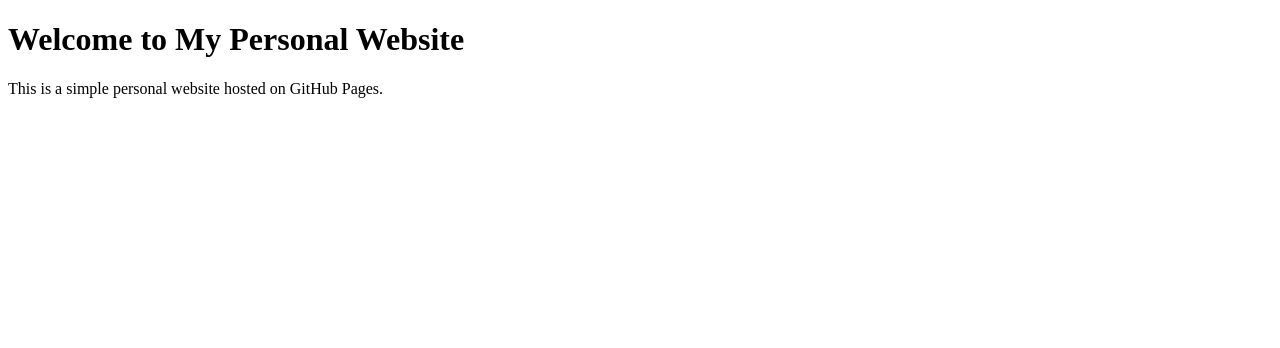
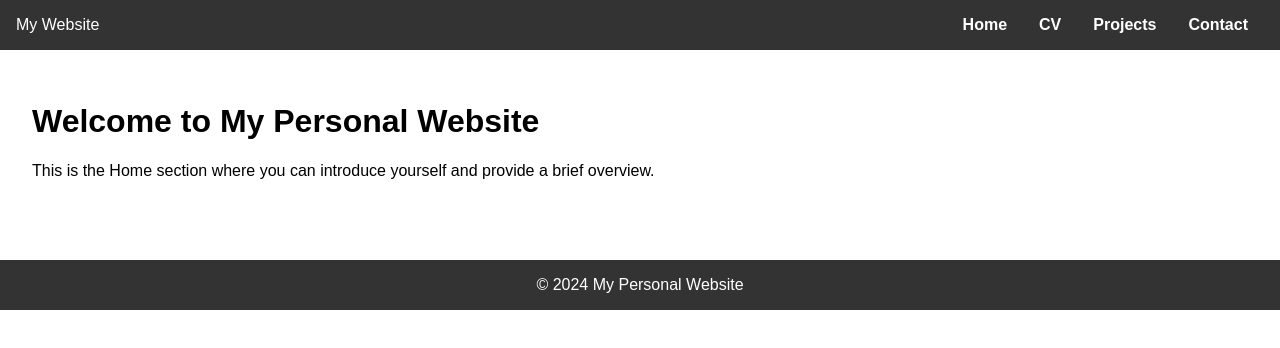
Before and after one commit to abdullahnafisah/abdullahnafisah.github.io, a plain HTML site: page index.html in a window 1280 px wide. Drawn offline with Linux system fonts and the light colour scheme.

Commit message:
update main tabs

```diff
--- a/index.html
+++ b/index.html
@@ -4,9 +4,97 @@
     <meta charset="UTF-8">
     <meta name="viewport" content="width=device-width, initial-scale=1.0">
     <title>My Personal Website</title>
+    <style>
+        body {
+            font-family: Arial, sans-serif;
+            margin: 0;
+            padding: 0;
+            box-sizing: border-box;
+        }
+        nav {
+            background-color: #333;
+            color: #fff;
+            padding: 1rem;
+            display: flex;
+            justify-content: space-between;
+            align-items: center;
+        }
+        nav ul {
+            list-style: none;
+            display: flex;
+            margin: 0;
+            padding: 0;
+        }
+        nav ul li {
+            margin: 0 1rem;
+        }
+        nav ul li a {
+            text-decoration: none;
+            color: #fff;
+            font-weight: bold;
+        }
+        nav ul li a:hover {
+            text-decoration: underline;
+        }
+        .content {
+            padding: 2rem;
+            display: none;
+        }
+        .content.active {
+            display: block;
+        }
+        footer {
+            text-align: center;
+            padding: 1rem;
+            background-color: #333;
+            color: #fff;
+            margin-top: 2rem;
+        }
+    </style>
 </head>
 <body>
-    <h1>Welcome to My Personal Website</h1>
-    <p>This is a simple personal website hosted on GitHub Pages.</p>
+    <nav>
+        <div>My Website</div>
+        <ul>
+            <li><a href="#" onclick="showContent('home')">Home</a></li>
+            <li><a href="#" onclick="showContent('cv')">CV</a></li>
+            <li><a href="#" onclick="showContent('projects')">Projects</a></li>
+            <li><a href="#" onclick="showContent('contact')">Contact</a></li>
+        </ul>
+    </nav>
+
+    <div id="home" class="content active">
+        <h1>Welcome to My Personal Website</h1>
+        <p>This is the Home section where you can introduce yourself and provide a brief overview.</p>
+    </div>
+
+    <div id="cv" class="content">
+        <h1>Curriculum Vitae</h1>
+        <p>Here you can add your CV information, education, work experience, and skills.</p>
+    </div>
+
+    <div id="projects" class="content">
+        <h1>Projects</h1>
+        <p>Showcase your projects with descriptions, links to GitHub repositories, and demo links.</p>
+    </div>
+
+    <div id="contact" class="content">
+        <h1>Contact</h1>
+        <p>Provide your contact information, social media links, or a contact form for visitors to reach out to you.</p>
+    </div>
+
+    <footer>
+        &copy; 2024 My Personal Website
+    </footer>
+
+    <script>
+        function showContent(sectionId) {
+            const sections = document.querySelectorAll('.content');
+            sections.forEach(section => {
+                section.classList.remove('active');
+            });
+            document.getElementById(sectionId).classList.add('active');
+        }
+    </script>
 </body>
 </html>
--- /dev/null
+++ b/styles.css
@@ -0,0 +1 @@
+<link rel="stylesheet" href="styles.css">
```
Also changed, not shown: script.js (added).
